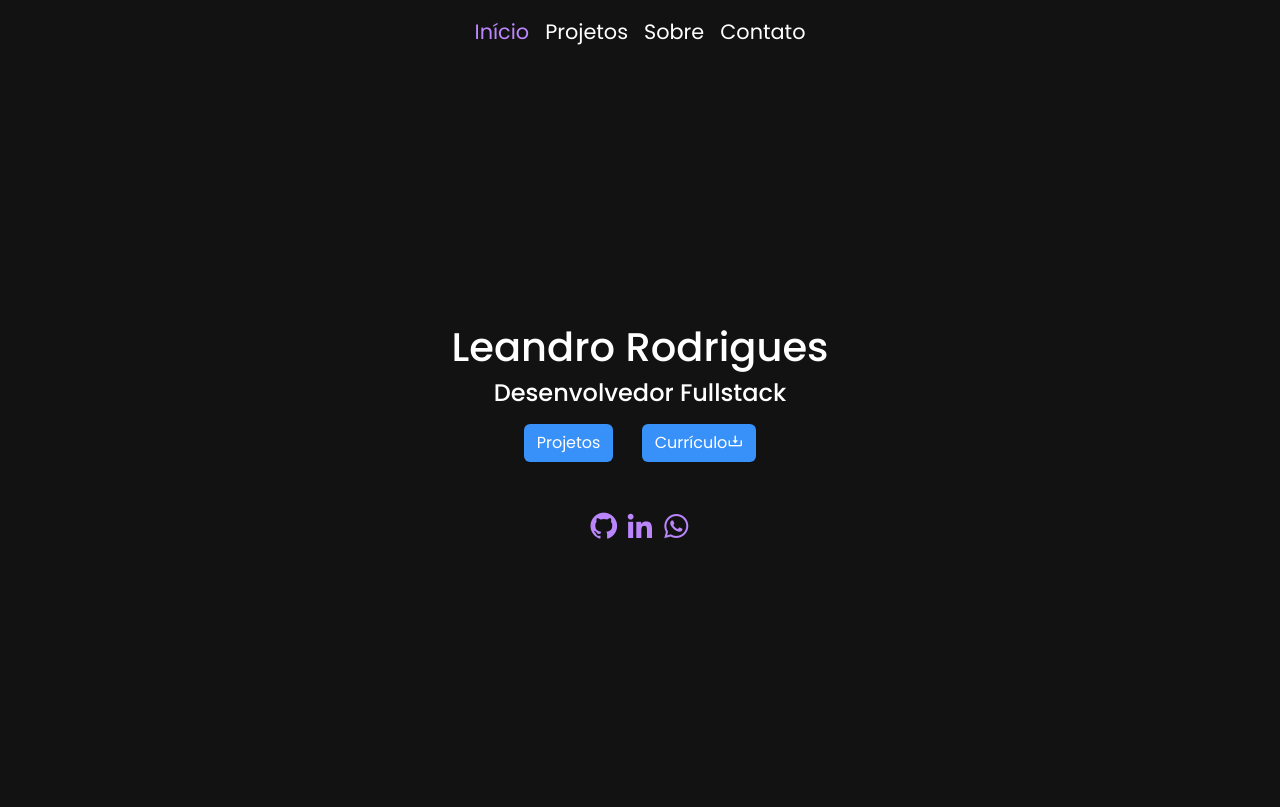
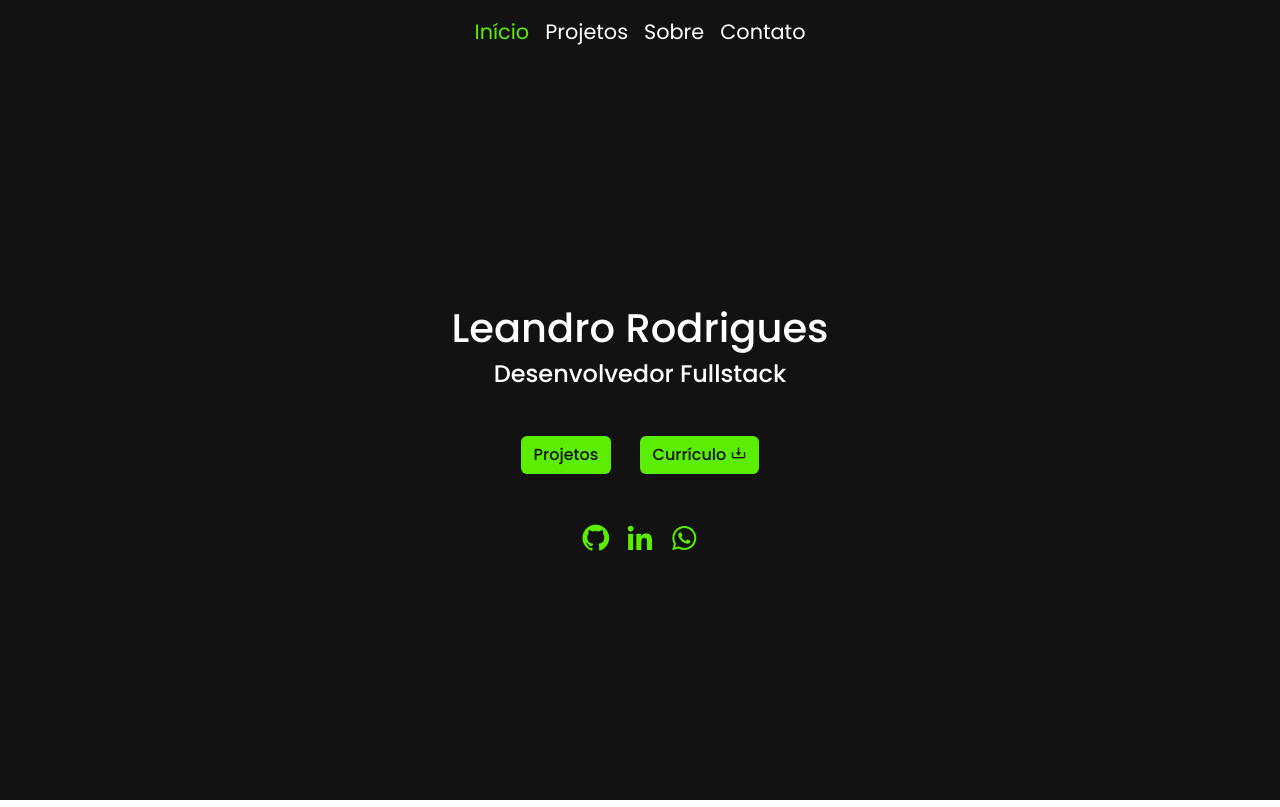
Before and after one commit to lefrodrigues/Portfolio-Dev, a plain HTML site: page Index.html in a window 1280 px wide. Drawn offline with nearby package versions, Linux system fonts and the light colour scheme.

Commit message:
"update home"

```diff
--- a/Index.html
+++ b/Index.html
@@ -11,20 +11,9 @@
     <script src="js/bootstrap.bundle.min.js"></script>
     <link rel="stylesheet" href="css/bootstrap.min.css" />
     <link rel="stylesheet" href="styles.css" />
-    <style>
-      /* Garantindo que o conteúdo abaixo do navbar fique centralizado */
-      .centralizar-conteudo {
-        min-height: calc(
-          100vh - 56px
-        ); /* Ajuste considerando altura da navbar */
-        display: flex;
-        justify-content: center;
-        align-items: center;
-      }
-    </style>
   </head>
   <body>
-    <header class="vh-100 d-flex flex-column">
+    <header class="header vh-100 d-flex flex-column">
       <nav class="navbar navbar-expand-lg">
         <div class="container d-flex flex-column align-items-center">
           <!-- Botão de navegação alinhado à direita no mobile -->
@@ -70,18 +59,30 @@
           <div class="col">
             <h1 class="title">Leandro Rodrigues</h1>
             <h2 class="subtitle">Desenvolvedor Fullstack</h2>
-            <div class="mt-3 btn-home">
-              <button type="button" class="btn me-4">Projetos</button>
-              <button type="button" class="btn">
-                Currículo<i class="bx bx-download"></i>
+            <div class="mt-5 btn-home">
+              <button type="button" class="btn me-4">
+                <a href="projetos.html">Projetos</a>
               </button>
+              <a
+                href="/assets/Curriculo_LeandroRodrigues.docx"
+                download="Curriculo-Leandro-Rodrigues.pdf"
+              >
+                <button type="download" class="btn">
+                  Currículo <i class="bx bx-download"></i>
+                </button>
+              </a>
             </div>
-            <a href="https://github.com/lefrodrigues">
+            <a href="https://github.com/lefrodrigues" class="me-2">
               <i class="bx bxl-github social-icon"></i>
             </a>
-            <a href="https://www.linkedin.com/in/leandro-f-rodrigues/">
+
+            <a
+              href="https://www.linkedin.com/in/leandro-f-rodrigues/"
+              class="me-2"
+            >
               <i class="bx bxl-linkedin social-icon"></i>
             </a>
+
             <a href="https://wa.me/5513992074483">
               <i class="bx bxl-whatsapp social-icon"></i>
             </a>
--- a/styles.css
+++ b/styles.css
@@ -7,13 +7,21 @@
 
 }
 
-body {
+.header {
     background-color: #121212;
 }
 
 .btn {
-    background-color: #3890f9;
-    color: #ffffff;
+    background-color: #5bee02;
+    color: #121212;
+    font-weight: 500;
+}
+
+.btn:hover {
+    background-color: #98fea0;
+    color: #121212;
+    transition: 0.5s;
+    transform: scale(1.15);
 }
 
 .nav-link {
@@ -22,7 +30,7 @@ body {
 }
 
 .nav-link:hover {
-    color: #bb86fc;
+    color: #5bee02;
 }
 
 .nav-link active {
@@ -40,18 +48,24 @@ body {
 }
 
 .navbar .nav-link.active {
-    color: #bb86fc !important;
+    color: #5bee02 !important;
 }
 
 a {
     text-decoration: none;
+    color: #121212;
 }
 
 .social-icon {
-    color: #bb86fc;
-    font-size: 2rem !important;
+    color: #5bee02;
+    font-size: 2rem;
     margin-top: 3rem;
+}
 
+.social-icon:hover {
+    color: #98fea0;
+    transition: 0.5s;
+    transform: scale(1.25);
 }
 
 .title {
@@ -62,3 +76,11 @@ a {
     color: #ffffff;
     font-size: 1.5rem !important;
 }
+
+.centralizar-conteudo {
+    height: 100vh;
+    /* Ajuste considerando altura da navbar */
+    display: flex;
+    justify-content: center;
+    align-items: center;
+}
```
Also changed, not shown: 1 other file.
